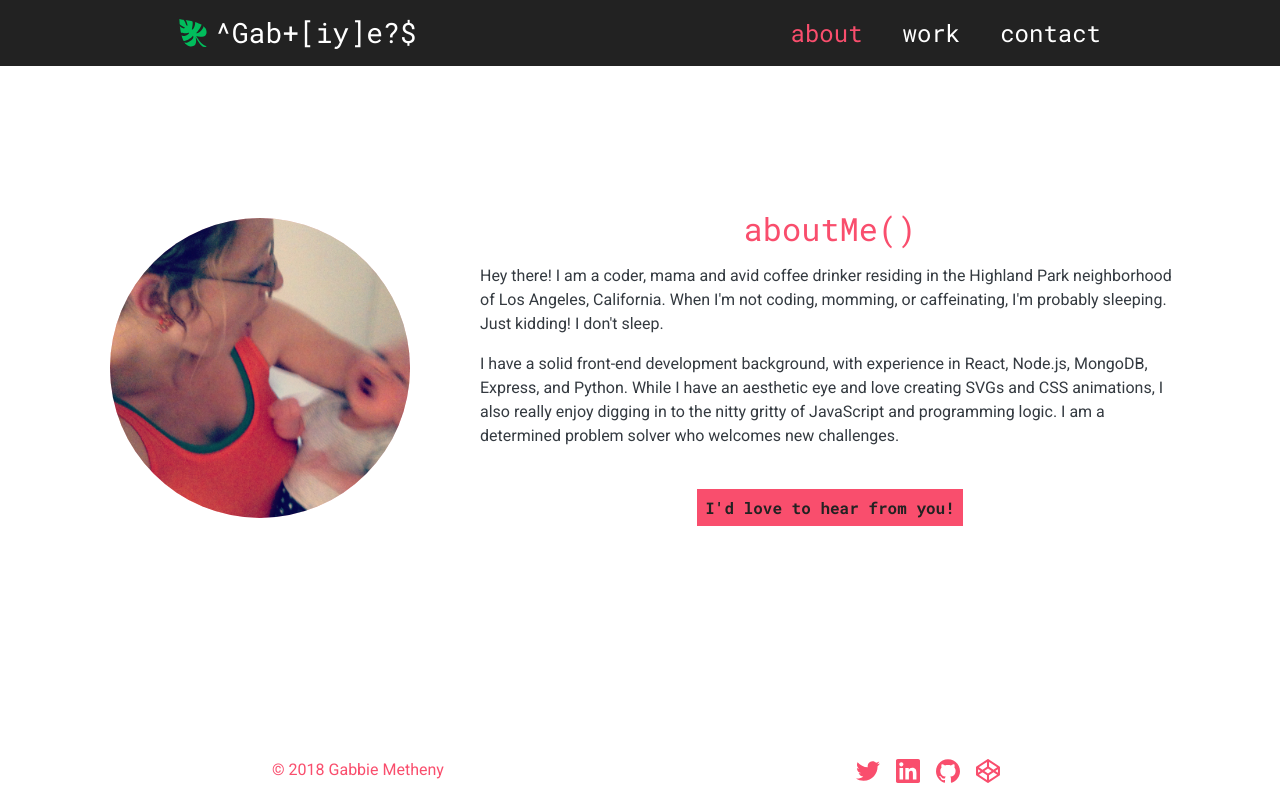
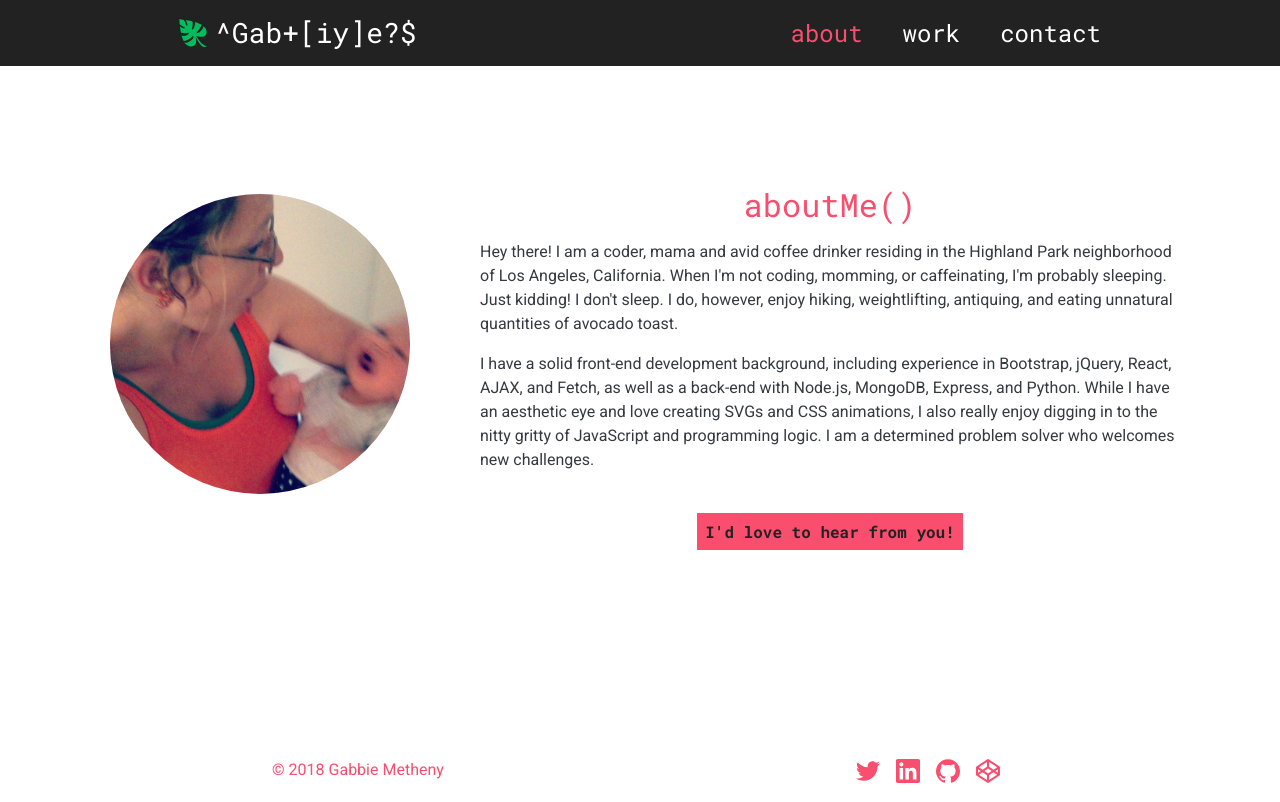
Before and after one commit to gpmetheny/gpmetheny.github.io, a React (Create React App) app: page /#/about in a window 1280 px wide. Built offline with nearby package versions, Linux system fonts and the light colour scheme.

Commit message:
update about

```diff
--- a/src/Components/About.js
+++ b/src/Components/About.js
@@ -23,8 +23,8 @@ class About extends Component {
               <div className="col-md-6 col-lg-8">
                 <div className="container">
                   <h2 className="text-center mb-3">aboutMe()</h2>
-                  <p className="text-dark">Hey there! I am a coder, mama and avid coffee drinker residing in the Highland Park neighborhood of Los Angeles, California. When I'm not coding, momming, or caffeinating, I'm probably sleeping. Just kidding! I don't sleep.</p>
-                  <p className="text-dark">I have a solid front-end development background, with experience in React, Node.js, MongoDB, Express, and Python. While I have an aesthetic eye and love creating SVGs and CSS animations, I also really enjoy digging in to the nitty gritty of JavaScript and programming logic. I am a determined problem solver who welcomes new challenges.</p>
+                  <p className="text-dark">Hey there! I am a coder, mama and avid coffee drinker residing in the Highland Park neighborhood of Los Angeles, California. When I'm not coding, momming, or caffeinating, I'm probably sleeping. Just kidding! I don't sleep. I do, however, enjoy hiking, weightlifting, antiquing, and eating unnatural quantities of avocado toast.</p>
+                  <p className="text-dark">I have a solid front-end development background, including experience in Bootstrap, jQuery, React, AJAX, and Fetch, as well as a back-end with Node.js, MongoDB, Express, and Python. While I have an aesthetic eye and love creating SVGs and CSS animations, I also really enjoy digging in to the nitty gritty of JavaScript and programming logic. I am a determined problem solver who welcomes new challenges.</p>
                   <p className="text-center mt-5"><Link to="/contact" className="more">I'd love to hear from you!</Link></p>
                 </div>
               </div>
```
